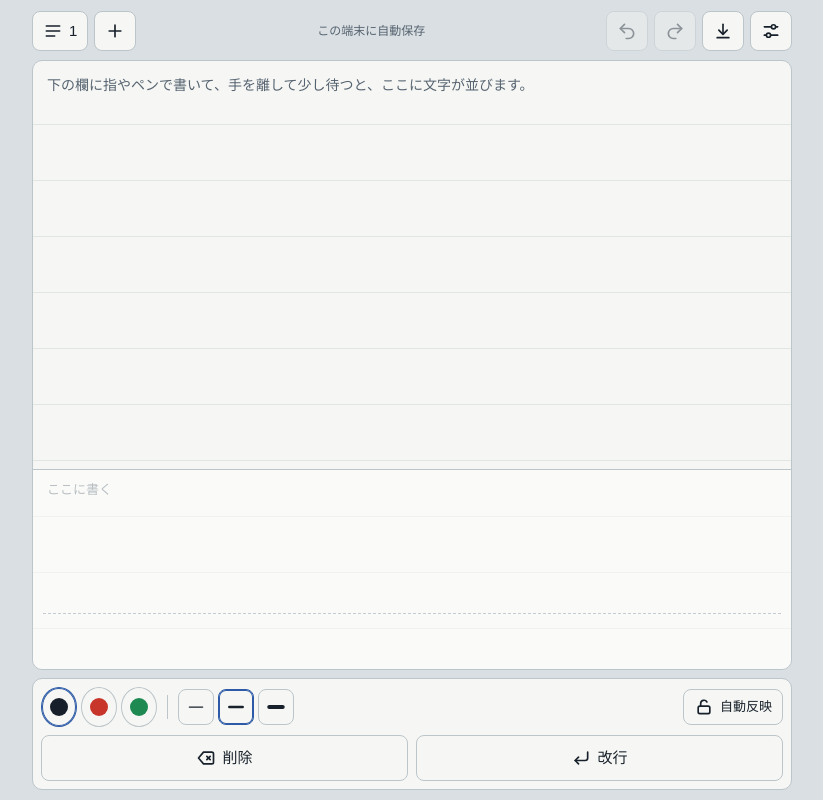
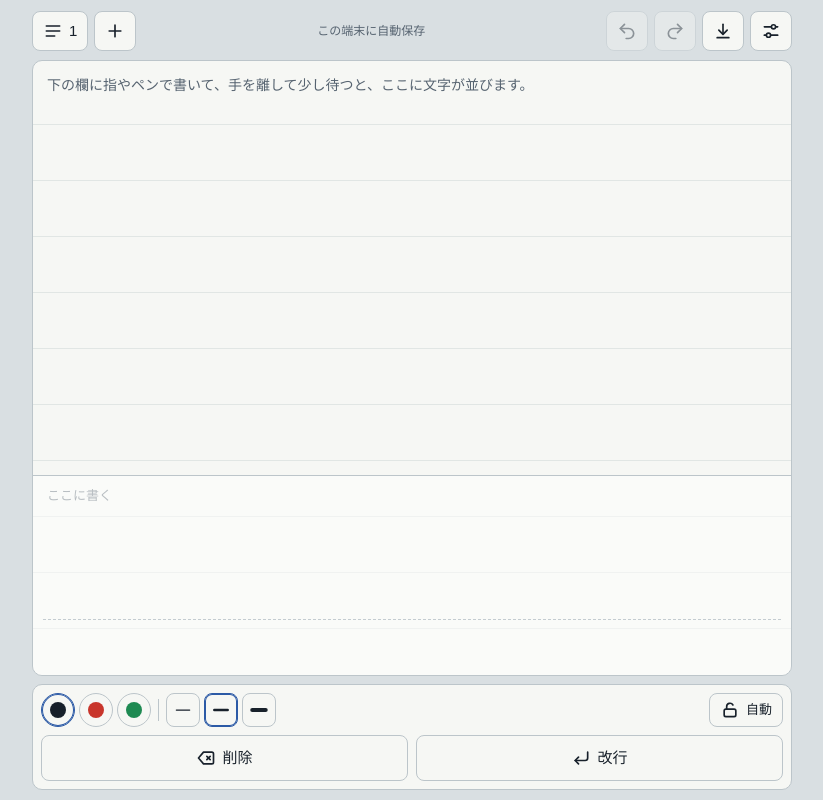
Before and after one commit to chosero501-arch/surasura-memo, a plain HTML site: page index.html in a window 1280 px wide. Shown: the whole page, without its empty margins (228-1051 px from the left). Drawn offline with Linux system fonts and the light colour scheme; a web font is replaced by a local one.

Commit message:
ペン設定の行を1行に収めてボードを広げる
Co-Authored-By: Claude Sonnet 5.5 <noreply@anthropic.com>
Claude-Session: https://claude.ai/code/session_01F5VNQXkvFerceyLLkZPLUA

```diff
--- a/index.html
+++ b/index.html
@@ -153,14 +153,14 @@ button { font: inherit; color: inherit; }
 .panel { background: var(--paper); border: 1px solid var(--line); border-radius: 10px; padding: 8px; display: flex; flex-direction: column; gap: 8px; }
 .pens { display: flex; align-items: center; justify-content: space-between; gap: 8px; flex-wrap: wrap; }
 .pen-group { display: flex; align-items: center; gap: 4px; }
-.pen-group .sep { width: 1px; height: 24px; background: var(--line); margin: 0 6px; }
-.swatch { width: 36px; height: 36px; min-width: 36px; padding: 0; border-radius: 50%; }
-.swatch i { display: block; width: 18px; height: 18px; border-radius: 50%; }
+.pen-group .sep { width: 1px; height: 22px; background: var(--line); margin: 0 3px; }
+.swatch { width: 34px; height: 34px; min-width: 34px; min-height: 34px; padding: 0; border-radius: 50%; }
+.swatch i { display: block; width: 16px; height: 16px; border-radius: 50%; }
 .swatch[data-c="k"] i { background: var(--pen-k); }
 .swatch[data-c="r"] i { background: var(--pen-r); }
 .swatch[data-c="g"] i { background: var(--pen-g); }
-.wbtn { width: 36px; min-width: 36px; padding: 0; min-height: 36px; }
-.lock { min-height: 36px; font-size: 13px; }
+.wbtn { width: 34px; min-width: 34px; padding: 0; min-height: 34px; }
+.lock { min-height: 34px; padding: 0 10px; font-size: 13px; }
 
 .pad {
   position: absolute; left: 1px; right: 1px; bottom: 1px; z-index: 2; height: var(--ph);
@@ -253,7 +253,7 @@ button { font: inherit; color: inherit; }
       <button class="btn lock" id="btn-lock" type="button" aria-pressed="false" aria-label="自動反映と手動反映を切り替え">
         <svg id="ico-unlock" viewBox="0 0 24 24"><rect x="5" y="11" width="14" height="9" rx="2"/><path d="M8 11V8a4 4 0 0 1 7.5-2"/></svg>
         <svg id="ico-lock" viewBox="0 0 24 24" hidden><rect x="5" y="11" width="14" height="9" rx="2"/><path d="M8 11V8a4 4 0 0 1 8 0v3"/></svg>
-        <span id="lock-label">自動反映</span>
+        <span id="lock-label">自動</span>
       </button>
     </div>
     <div class="actions" id="actions">
@@ -725,7 +725,7 @@ button { font: inherit; color: inherit; }
     $('btn-lock').setAttribute('aria-pressed', settings.manual ? 'true' : 'false');
     $('ico-lock').hidden = !settings.manual;
     $('ico-unlock').hidden = settings.manual;
-    el.lockLabel.textContent = settings.manual ? '手動反映' : '自動反映';
+    el.lockLabel.textContent = settings.manual ? '手動' : '自動';
     el.commit.hidden = !settings.manual;
     $('set-delay').value = settings.delay;
     $('out-delay').textContent = settings.delay.toFixed(1) + '秒';
```
